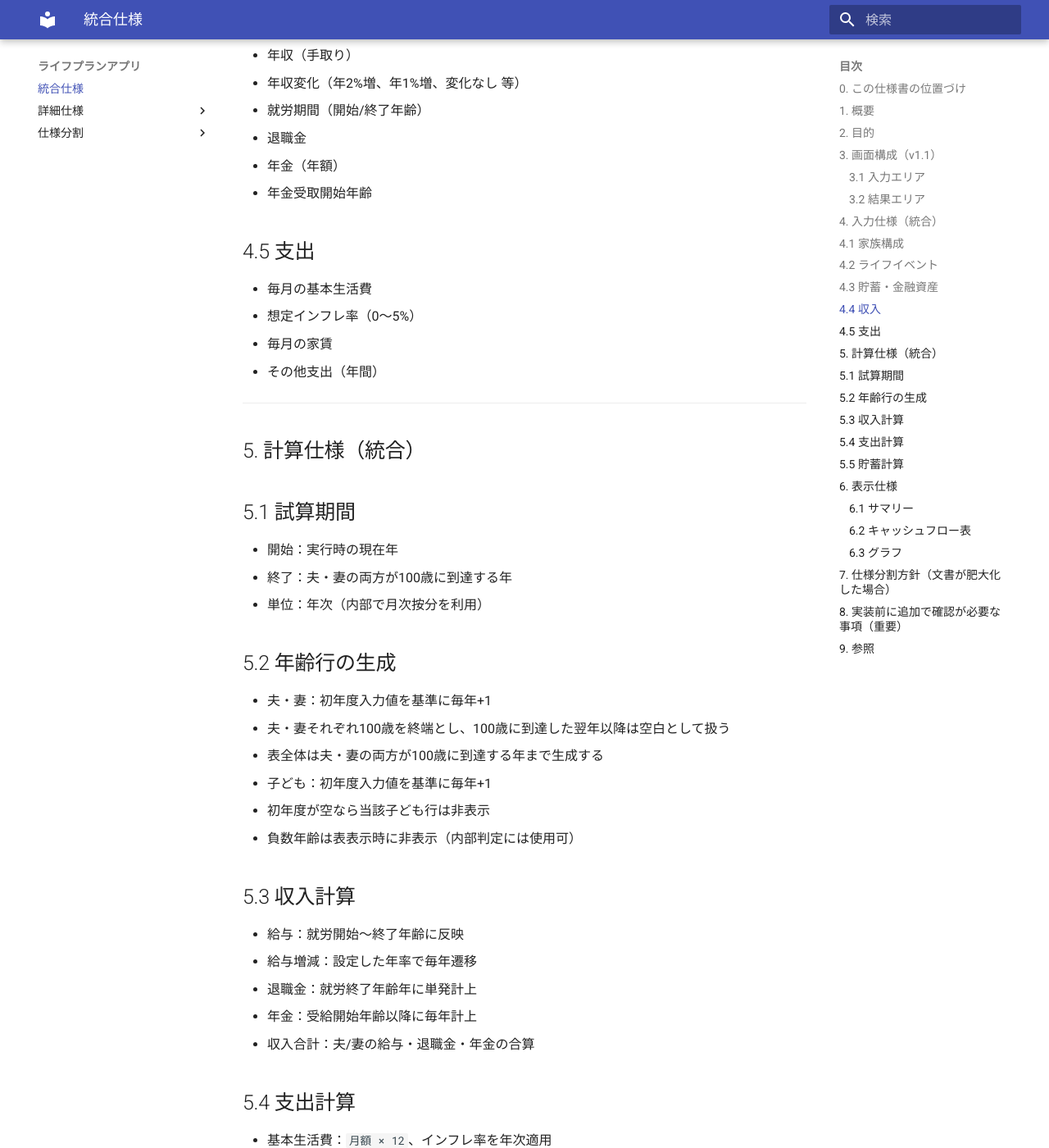
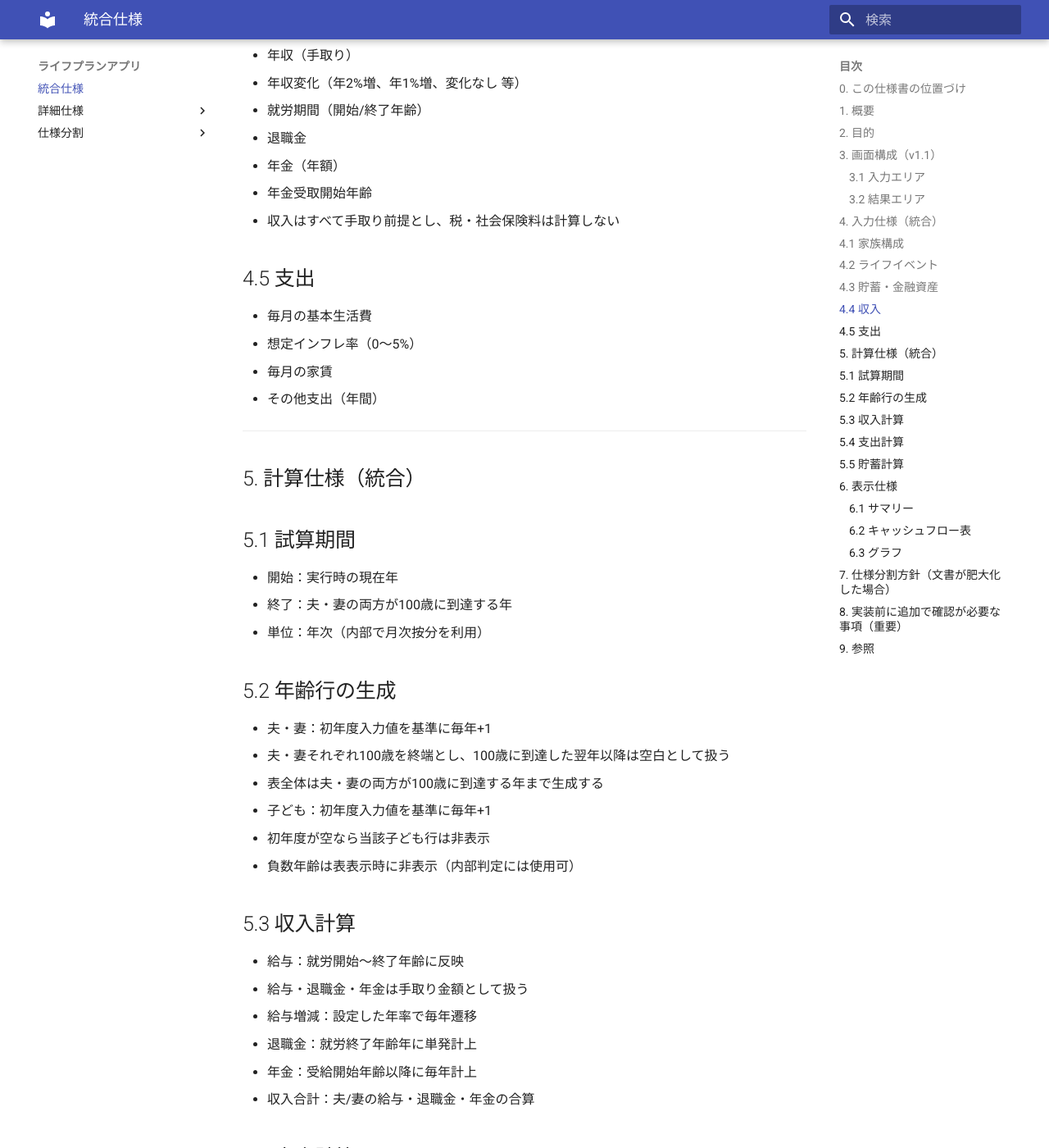
Before and after one commit to Kinagaki-525/LifePlan, an MkDocs documentation site: the page built from docs/index.md, in a window 1280 px wide and 1400 px high, scrolled down 2763 px. Shown: the whole window at 82% size. Built offline with MkDocs 1.6.1 and Material for MkDocs 9.7.7, drawn with Linux system fonts in a browser that asks for light colours.

Commit message:
税金の扱い

```diff
--- a/docs/index.md
+++ b/docs/index.md
@@ -98,6 +98,7 @@
 - 退職金
 - 年金（年額）
 - 年金受取開始年齢
+- 収入はすべて手取り前提とし、税・社会保険料は計算しない
 
 ## 4.5 支出
 
@@ -128,6 +129,7 @@
 ## 5.3 収入計算
 
 - 給与：就労開始〜終了年齢に反映
+- 給与・退職金・年金は手取り金額として扱う
 - 給与増減：設定した年率で毎年遷移
 - 退職金：就労終了年齢年に単発計上
 - 年金：受給開始年齢以降に毎年計上
```
Also changed, not shown: docs/specs/open-issues.md (+0 -1 lines), docs/web-app-spec.md (+1 -1 lines).
